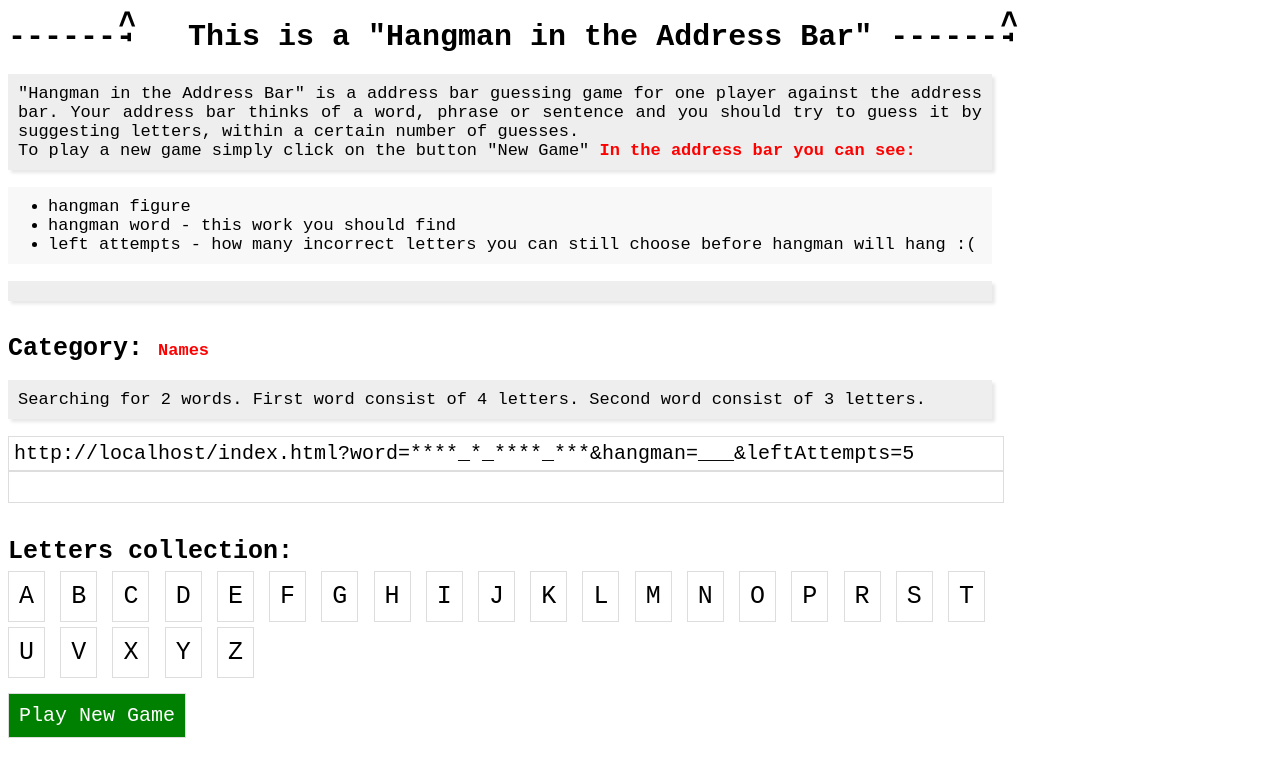
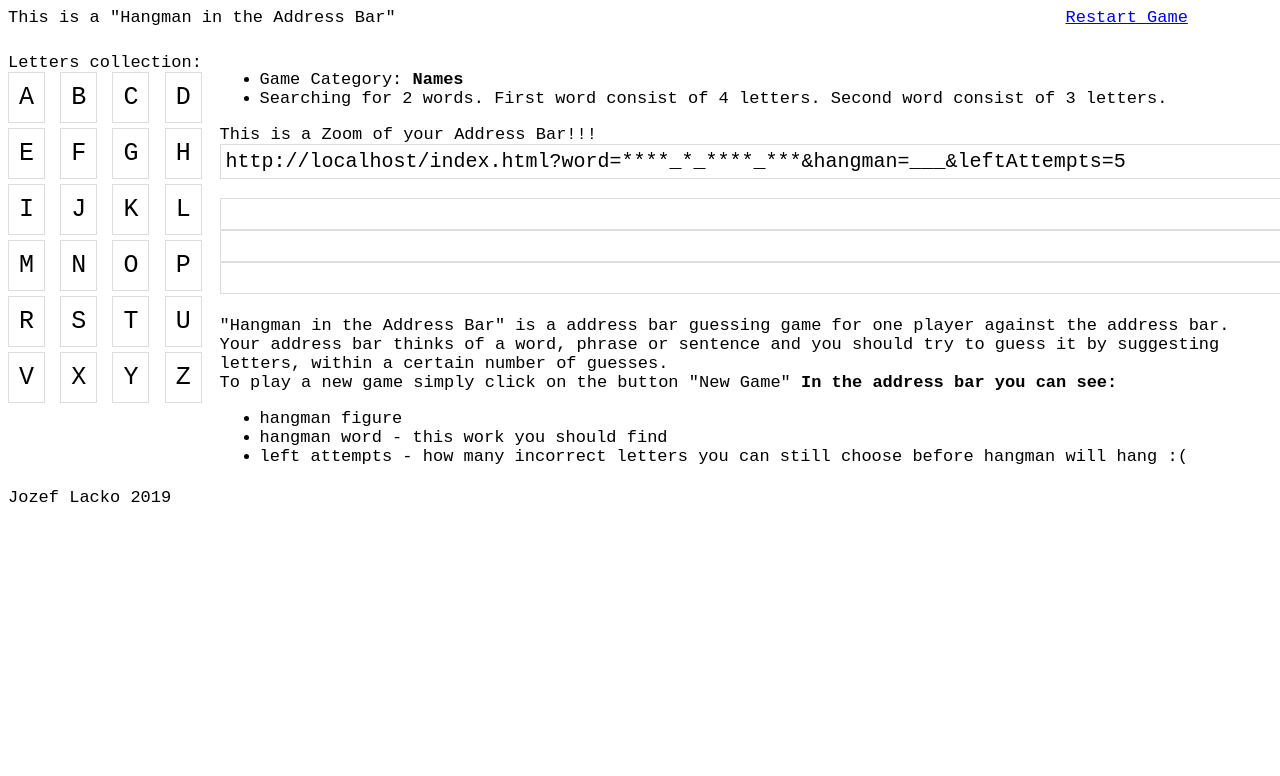
Before and after one commit to jozeflacko/hangman-in-the-address-bar, a website: page index.html in a window 1280 px wide. Drawn offline with Linux system fonts and the light colour scheme.

Commit message:
base layout done

```diff
--- a/index.html
+++ b/index.html
@@ -13,35 +13,29 @@
 </head>
 
 <body>
+    <div class="grid">
+      <div class="header">
+        <div class="title">This is a "Hangman in the Address Bar"</div>
+      </div>
+       <div class="buttons">
+           <a href="/">Restart Game</a>
+      </div>
+      <div class="status">
+          <ul>
+            <li>Game Category: <b id="this-game-gategory">Names</b></li>
+            <li id="this-game-description">Searching for 2 words. First word consist of 4 letters. Second word consist of 3 letters.</li>
+          </ul>
 
+          This is a Zoom of your Address Bar!!!
+          <div id="zoom"></div>
 
-    <h1>-------<div>-></div> This is a "Hangman in the Address Bar" -------<div>-></div> </h1>
-
-    <p>
-      "Hangman in the Address Bar" is a address bar guessing game for one player against the address bar.
-      Your address bar thinks of a word, phrase or sentence and you should try to guess it by suggesting letters,
-      within a certain number of guesses.
           <br/>
-      To play a new game simply click on the button "New Game"
-
-      <b>In the address bar you can see:</b>
-      <ul>
-        <li>hangman figure</li>
-        <li>hangman word - this work you should find</li>
-        <li>left attempts - how many incorrect letters you can still choose before hangman will hang :(</li>
-      </ul>
-    </p>
-
-  <div>
-    <h4>Category: <b>Names</b></h4>
-    <p>
-      Searching for 2 words. First word consist of 4 letters. Second word consist of 3 letters.
-    </p>
-    <div id="zoom"></div>
-    <div id="game-status"></div>
+          <div id="this-game-status"></div>
+          <div id="this-game-attempts"></div>
+          <div id="this-game-hangman"></div>
       </div>
-
-    <h4>Letters collection:</h4>
+      <div class="main">
+        <div>Letters collection:</div>
         <div class="choosers">
             <div class="character">A</div>
             <div class="character">B</div>
@@ -68,10 +62,26 @@
             <div class="character">Y</div>
             <div class="character">Z</div>
         </div>
+      </div>
+      <div class="description">
+        <p>
+          "Hangman in the Address Bar" is a address bar guessing game for one player against the address bar.
+          Your address bar thinks of a word, phrase or sentence and you should try to guess it by suggesting letters,
+          within a certain number of guesses.
+          <br/>
+          To play a new game simply click on the button "New Game"
 
+          <b>In the address bar you can see:</b>
+          <ul>
+            <li>hangman figure</li>
+            <li>hangman word - this work you should find</li>
+            <li>left attempts - how many incorrect letters you can still choose before hangman will hang :(</li>
+          </ul>
+        </p>
+      </div>
+      <div class="footer">Jozef Lacko 2019</div>
+    <div>
+  <script src="js/main.js"></script>
 
-    <a href="/">Play New Game</a>
-
-  <script src="js/main.js"></script>
 </body>
 </html>
--- a/public/css/styles.css
+++ b/public/css/styles.css
@@ -1,21 +1,45 @@
 html, html * {
     font-family: monospace;
     font-size:17px;
-    max-width:1000px;
 }
 
-.choosers {
+.grid {
+    display: grid;
+    height:100%;
+    grid-gap: 5px;
+    grid-template-columns: repeat(6, 1fr);
+    grid-template-rows: 40px auto auto 40px;
+
+    grid-template-areas:
+     "h h h h h b"
+     "m s s s s s"
+     "m d d d d d"
+     "f f f f f f";
+}
+.grid > * {
 
 }
+.grid .header {
+    grid-area: h;
+}
+.grid .main {
+    grid-area: m;
+}
+.grid .description {
+    grid-area: d;
+}
+.grid .footer{
+    grid-area: f;
+}
+.grid .buttons{
+    grid-area: b;
+}
+.grid .status{
+    grid-area: s;
+}
 
-h1 > div {
-    transform: rotate(-90deg);
-    font-size: inherit;
-    position: relative;
-    display: inline-block;
-    left: -23px;
-    top: -9px;
-}
+
+
 .character {
     display:inline-flex;
     border:1px solid #DDD;
@@ -34,44 +58,8 @@ h1 > div {
 .character.clicked.correct {
     background:green;
 }
-#output {
-    width:100%;
-    display:block;
-}
-a {
-    padding:10px;
-    border:1px solid #DDD;
-    background:green;
-    margin:10px 0px;
-    display:inline-block;
-    font-size:20px;
-    color:white;
-    text-decoration: none;
-    cursor:pointer;
-}
-b {
-    color:red;
-}
-h1 {
-    font-size:30px;
-    white-space:nowrap;
-}
-h4 {
-    font-size:25px;
-    margin-bottom:5px;
-}
-p {
-    text-align:justify;
-    background: #EEE;
-    padding: 10px;
-    box-shadow: 3px 3px 3px #e8e8e8;
-}
 
-ul {
-    background:#f8f8f8;
-    padding-top:10px;
-    padding-bottom:10px;
-}
+
 
 #zoom {
     width:100%;
@@ -80,8 +68,9 @@ ul {
     padding:5px;
     min-height:20px;
 }
-
-#game-status {
+#this-game-attempts,
+#this-game-hangman,
+#this-game-status {
     width:100%;
     font-size:20px;
     border:1px solid #DDD;
--- a/public/js/main.js
+++ b/public/js/main.js
@@ -47,12 +47,17 @@ function setOutput() {
 
     if(chances === 0) {
         setIntoAddressBar(addressBar+"...You_lost!!!");
+        createZoom();
+        alert("You lost!");
     } else if (guess.indexOf(STAR) < 0) {
         setIntoAddressBar(addressBar+"...You_won!!!");
+        createZoom();
+        alert("You won!");
     } else {
         setIntoAddressBar(addressBar);
+        createZoom();
     }
-    createZoom();
+
 }
 
 function setIntoAddressBar(what) {
@@ -62,9 +67,12 @@ function setIntoAddressBar(what) {
 }
 
 function setStatus(correct) {
+    document.getElementById("this-game-status").innerHTML = correct ? "Correct!" : "Wrong!";
+    document.getElementById("this-game-status").style.color = correct ? "green" : "red";
 
-    const s = correct ? "Correct!" : "Wrong!";
-    document.getElementById("game-status").innerHTML = s;
+
+    document.getElementById("this-game-attempts").innerHTML = chances;
+    document.getElementById("this-game-hangman").innerHTML = drawGamer();
 }
 
 function createZoom() {
```
Lines whose indentation alone changed are shown as unchanged.
